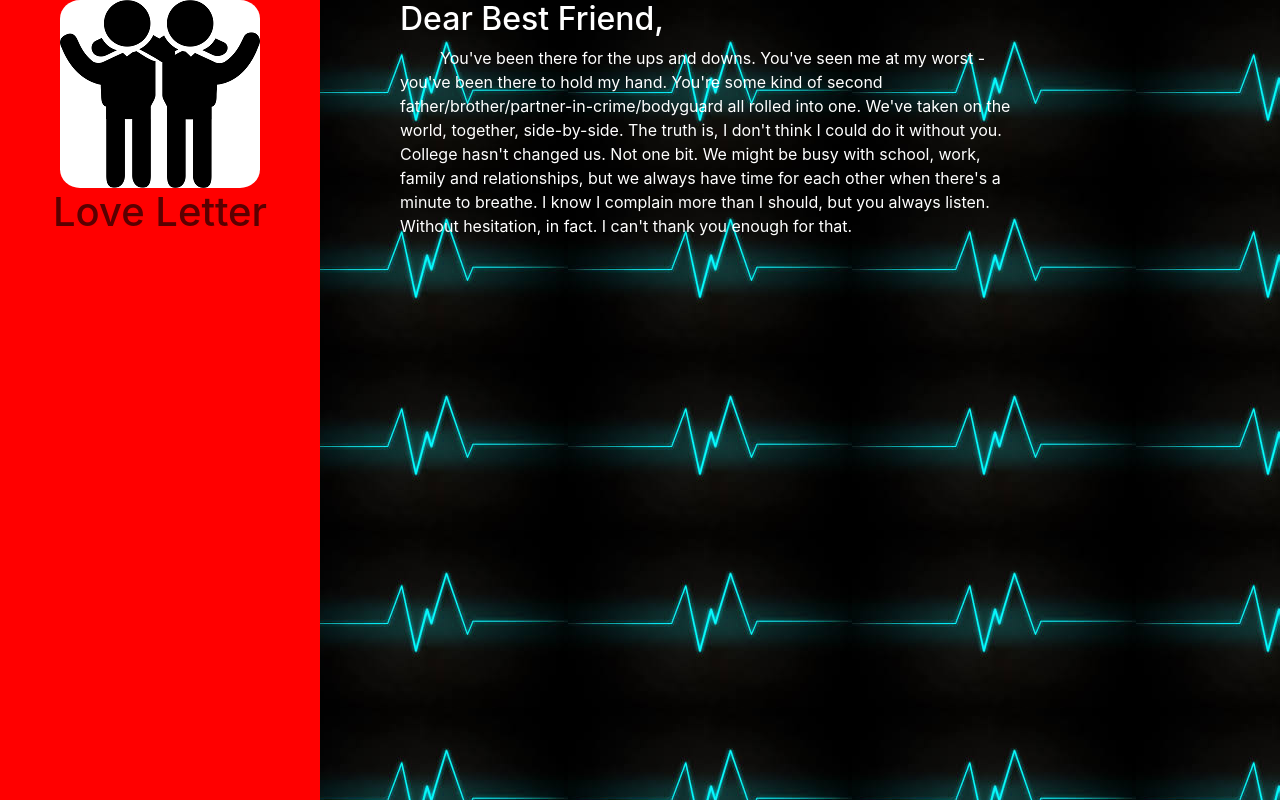
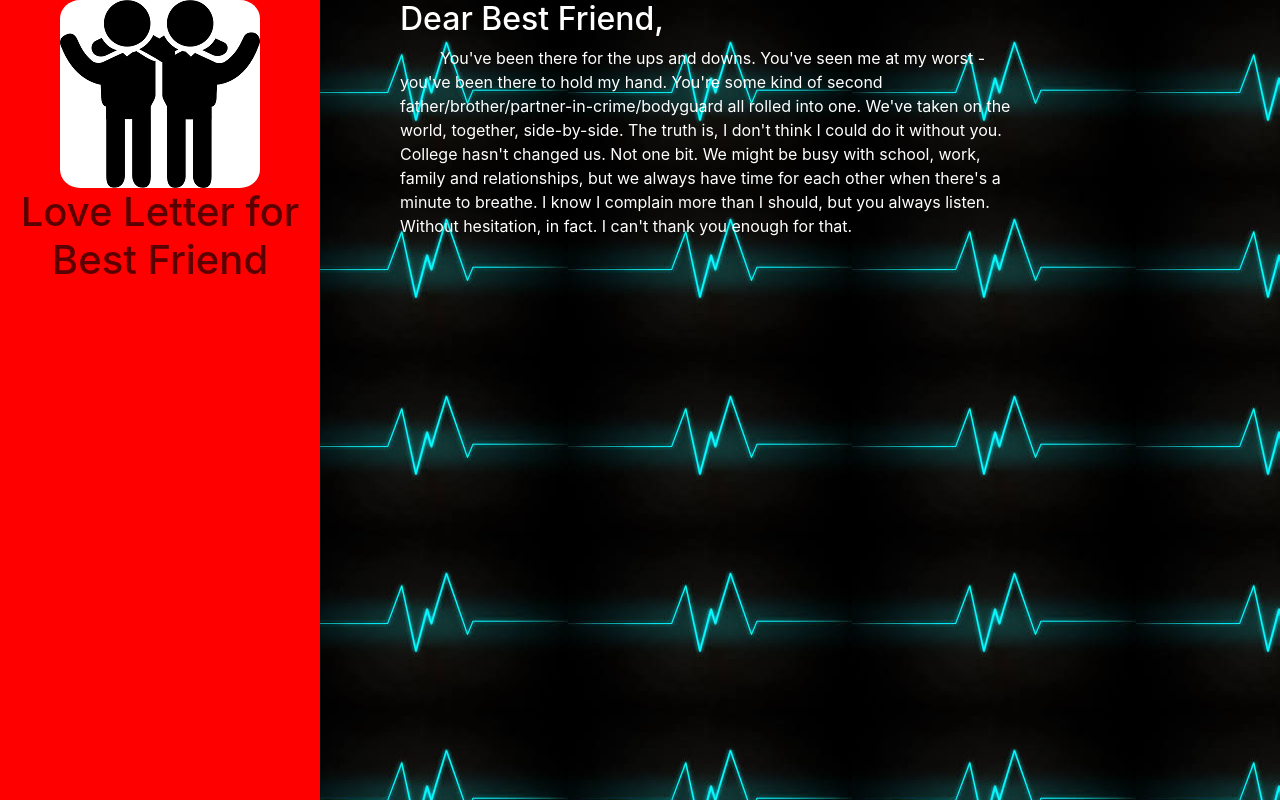
Before and after one commit to Jerwyn24/LoveLetter3.github.io, a plain HTML site: page index.html in a window 1280 px wide. Drawn offline with nearby package versions, Linux system fonts and the light colour scheme.

Commit message:
Update index.html

```diff
--- a/index.html
+++ b/index.html
@@ -1,6 +1,6 @@
 <html>
         <head>
-		       <title> Love Letter </title>
+		       <title> Love Letter for Best Friend </title>
 			   <link rel="stylesheet" href="https://stackpath.bootstrapcdn.com/bootstrap/4.2.1/css/bootstrap.min.css" integrity="sha384-GJzZqFGwb1QTTN6wy59ffF1BuGJpLSa9DkKMp0DgiMDm4iYMj70gZWKYbI706tWS" crossorigin="anonymous">
                <link rel="stylesheet" href="style.css">
         </head>
@@ -10,7 +10,7 @@
 			       <div class="row">
 			           <div id="left-col" class="col-4 fixed-top">
 			               <img id="profile-pic" src="bff.png">
-                           <h1> Love Letter </h1>
+                           <h1> Love Letter for Best Friend</h1>
 
 			           </div>
 			           <div id="right-col" class="col-6">
```
